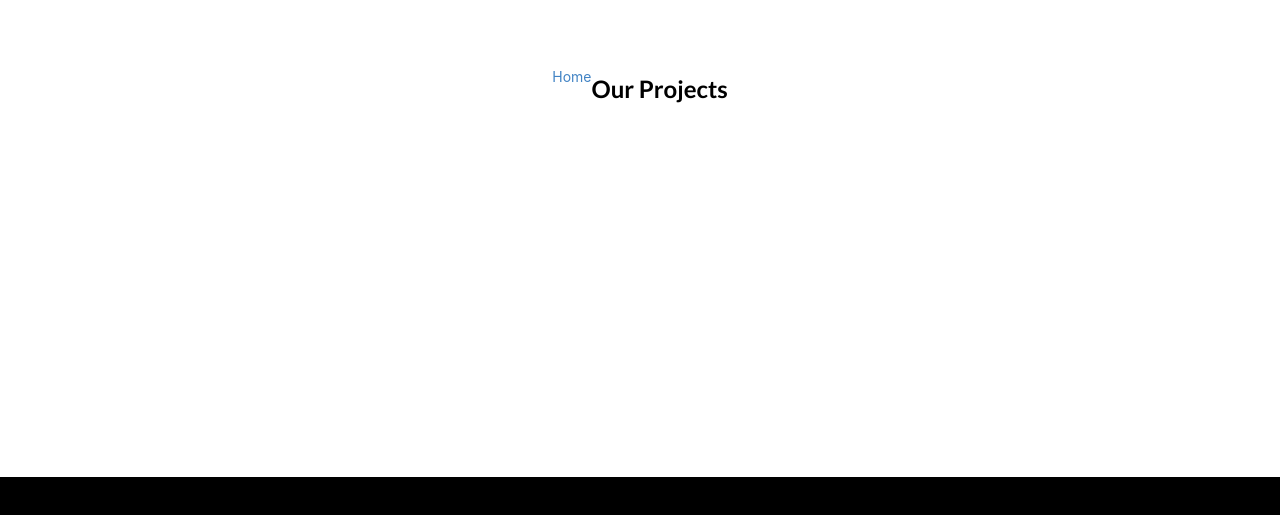
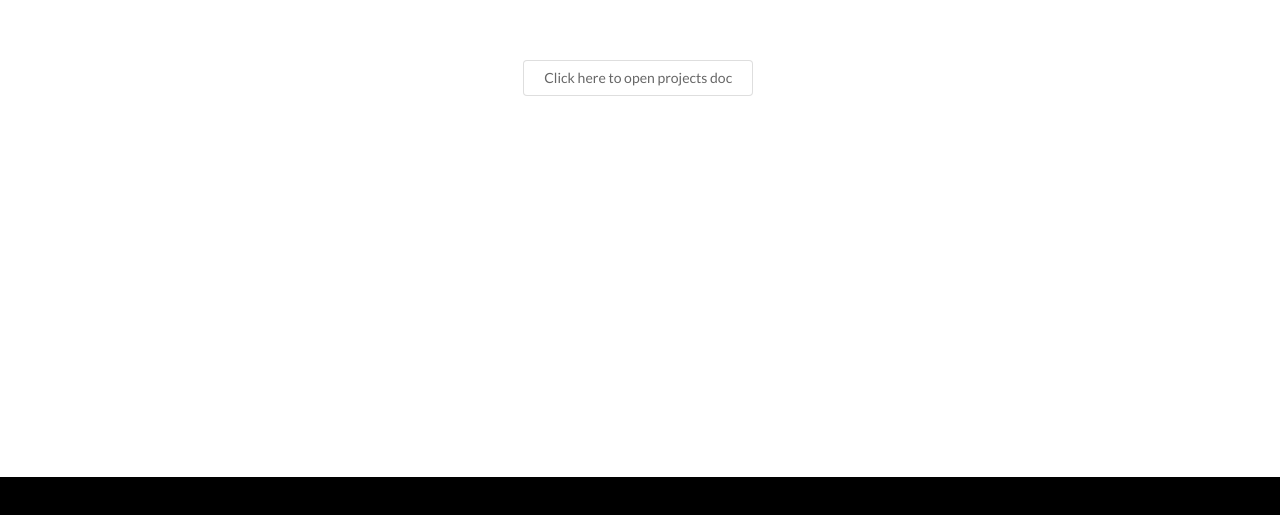
Before and after one commit to evanplaice/StudyGroupSite, a React (Create React App) app: page / in a window 1280 px wide. Shown: the part 1923-2438 px from the top of the page. Built offline with nearby package versions, Linux system fonts and the light colour scheme.

Commit message:
Add button on Projects that links to a dummy site

```diff
--- a/src/components/Home/ProjectsHome.js
+++ b/src/components/Home/ProjectsHome.js
@@ -3,13 +3,23 @@ import styled from "@emotion/styled";
 import { Link } from "@reach/router";
 
 export default class ProjectsHome extends Component {
+
+  state = {
+    projectDocLink: "https://google.com"
+  }
+
+  onButtonClick = () => {
+    window.open(this.projectDocLink);
+  }
+
   render() {
     return (
       <Container>
-        <nav>
-          <Link to="/">Home</Link>{" "}
-        </nav>
-        <Title>Our Projects</Title>
+        <Title>
+          <button className = "ui basic button" onClick={this.onButtonClick}>
+            Click here to open projects doc
+          </button>
+        </Title>
       </Container>
     );
   }
```
Also changed, not shown: 1 other file (tests, documents, lock files or other folders).
